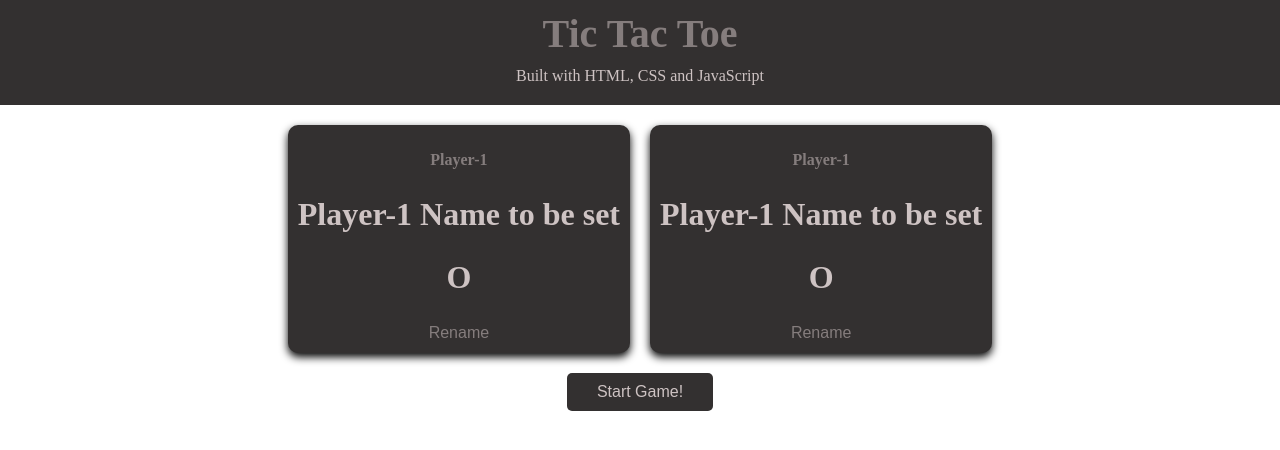
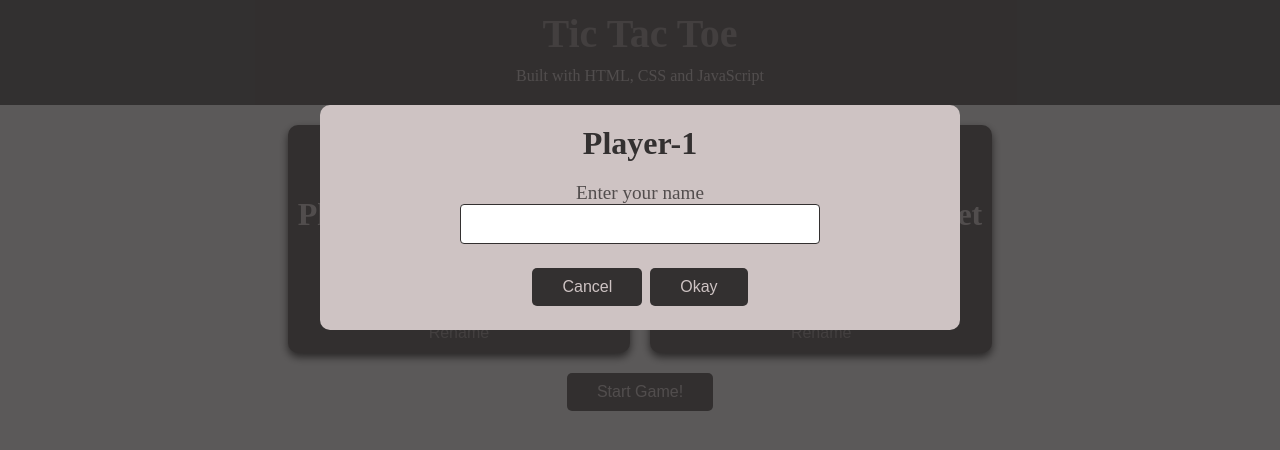
Before and after one commit to Faizan-glitch-os/tic-tac-toe-game, a plain HTML site: page index.html in a window 1280 px wide. Drawn offline with Linux system fonts and the light colour scheme.

Commit message:
Player Naming Modal Designed

```diff
--- a/index.css
+++ b/index.css
@@ -2,10 +2,61 @@ html {
   --color-backgroud: rgb(51, 48, 48);
   --color-headings: rgb(133, 125, 125);
   --color-others: rgb(206, 195, 195);
+  --color-backdrop: rgba(51, 48, 48, 0.8);
 }
 
 body {
   margin: 0;
+}
+
+.backdrop {
+  position: fixed;
+  top: 0;
+  left: 0;
+  background-color: var(--color-backdrop);
+  width: 100%;
+  height: 100%;
+}
+
+.player-modal {
+  position: fixed;
+  text-align: center;
+  background-color: var(--color-others);
+  left: 20%;
+  right: 20%;
+  padding: 20px;
+  border-radius: 10px;
+}
+
+.player-modal h2 {
+  margin: 0;
+  color: var(--color-backgroud);
+  font-size: 2rem;
+}
+
+aside form {
+  padding: 20px 0;
+}
+
+aside form label {
+  font-size: 1.2rem;
+  color: var(--color-backdrop);
+}
+
+aside form input {
+  display: block;
+  margin: auto;
+  color: var(--color-backgroud);
+  padding: 10px 5px;
+  border: 1px solid rgb(51, 48, 48);
+  border-radius: 4px;
+  font-size: 1rem;
+  width: 100%;
+  box-sizing: border-box;
+}
+
+.player-modal .player-modal-btns {
+  margin: 2px;
 }
 
 header {
@@ -73,7 +124,7 @@ header p {
   color: var(--color-others);
 }
 
-.start-game-btn {
+.btn {
   background-color: var(--color-backgroud);
   border: 0;
   border-radius: 5px;
@@ -83,8 +134,20 @@ header p {
   padding: 10px 30px;
 }
 
-.start-game-btn:hover {
+.btn:hover {
   background-color: var(--color-headings);
   color: var(--color-backgroud);
   cursor: pointer;
 }
+
+@media (min-width: 850px) {
+  .player-modal {
+    left: 25%;
+    right: 25%;
+  }
+
+  aside form input {
+    width: 60%;
+    box-sizing: border-box;
+  }
+}
--- a/index.html
+++ b/index.html
@@ -8,11 +8,23 @@
     <link rel="stylesheet" href="index.css" />
   </head>
   <body>
+    <aside class="backdrop"></aside>
     <header>
       <h1>Tic Tac Toe</h1>
       <p>Built with HTML, CSS and JavaScript</p>
     </header>
     <main>
+      <aside class="player-modal">
+        <h2>Player-1</h2>
+        <form>
+          <label for="player-1-name">Enter your name</label
+          ><input type="text" id="player-1-name" />
+        </form>
+        <div class="player-modal-btns">
+          <button class="btn player-modal-btns">Cancel</button>
+          <button class="btn player-modal-btns">Okay</button>
+        </div>
+      </aside>
       <section class="player-naming-section">
         <ul class="player-naming-card">
           <li>
@@ -32,7 +44,7 @@
             </article>
           </li>
         </ul>
-        <button class="start-game-btn">Start Game!</button>
+        <button class="btn">Start Game!</button>
       </section>
     </main>
   </body>
```
